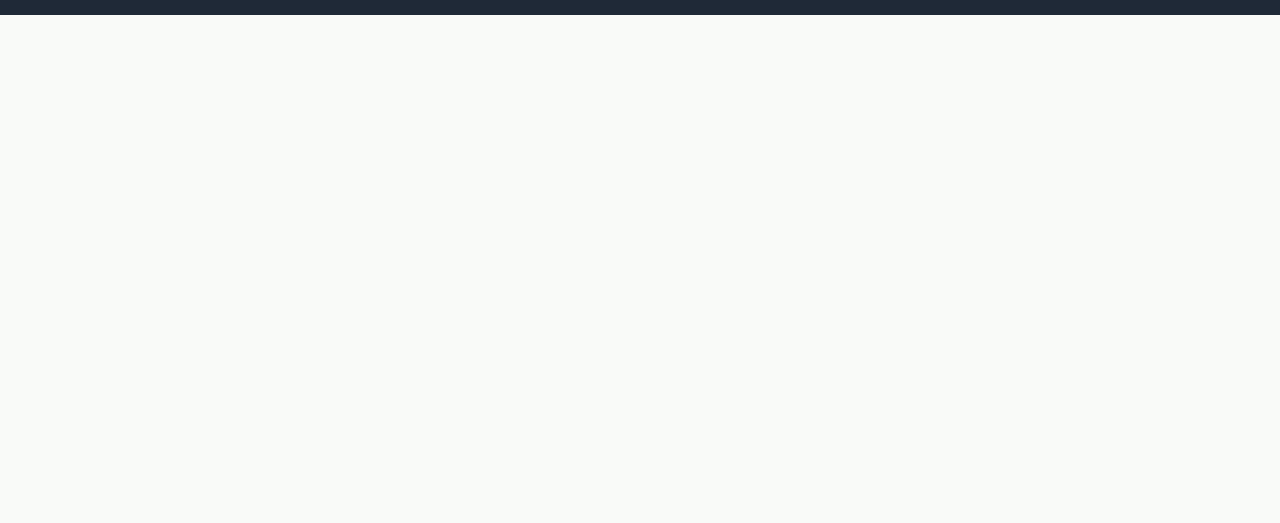
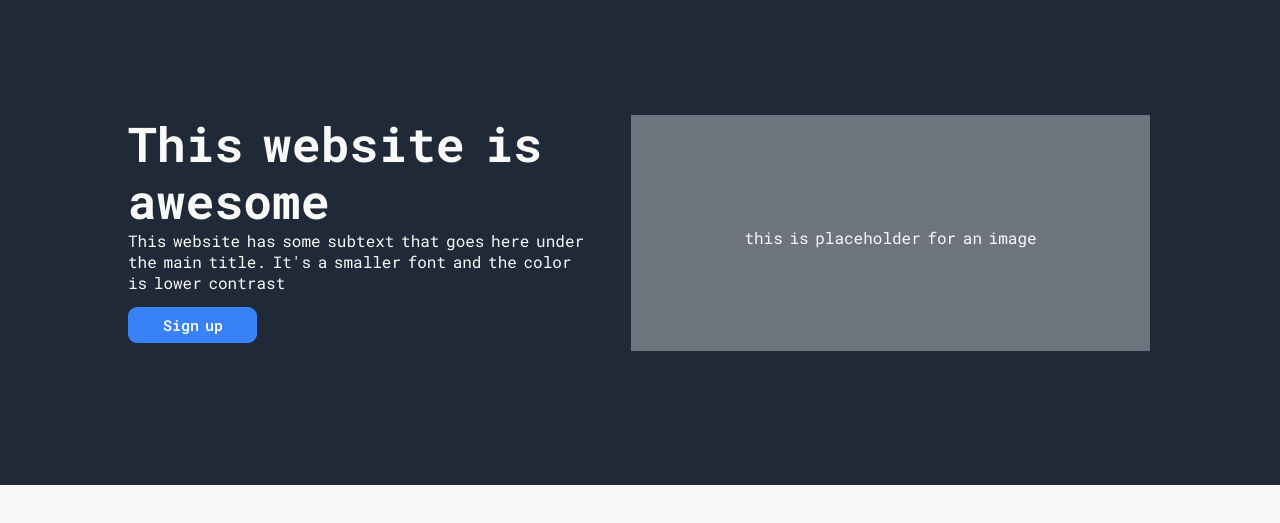
Before and after one commit to matowdev/the-odin-project, a plain HTML site: page Foundations/projects/landing-page/index.html in a window 1280 px wide. Shown: the part 51-574 px from the top of the page. Drawn offline with Linux system fonts and the light colour scheme.

Commit message:
[PROJ-LP/cont] Add <hero /> section
Organizing/entering "hero" section, according to "PP".

Foundation(s) path

```diff
--- a/Foundations/projects/landing-page/css/btns.css
+++ b/Foundations/projects/landing-page/css/btns.css
@@ -1,11 +1,11 @@
 .btn {
-  border-radius: 100px;
-  padding: 15px 40px;
+  border-radius: 9px;
+  padding: 8px 34px 8px 35px;
   max-width: 200px;
   max-height: 80px;
   font-family: var(--roboto-mono), Verdana, sans-serif;
   font-weight: var(--semibold);
-  font-size: 14px;
+  font-size: 15px;
   color: var(--main-white);
   background-color: var(--blue);
   outline: none;
--- a/Foundations/projects/landing-page/css/global-page.css
+++ b/Foundations/projects/landing-page/css/global-page.css
@@ -21,6 +21,10 @@ ul {
   margin: 0;
   padding: 0;
   font-weight: normal;
+}
+
+a {
+  text-decoration: none;
 }
 
 ol,
--- /dev/null
+++ b/Foundations/projects/landing-page/css/hero.css
@@ -0,0 +1,72 @@
+.hero {
+  padding-top: 100px;
+  padding-bottom: 100px;
+  min-height: 470px;
+  background-color: var(--main-dark);
+}
+
+.hero__content-wrap {
+  display: flex;
+  gap: 20px 44px;
+}
+
+.hero__content {
+  display: flex;
+  flex-direction: column;
+  align-items: flex-start;
+  margin-left: -2px;
+  max-width: 45%;
+}
+
+.hero__title {
+  margin-bottom: 1px;
+  font-weight: var(--bold);
+  font-size: 48px;
+  line-height: 57px;
+  word-spacing: -9px;
+  color: var(--main-white);
+}
+
+.hero__text {
+  margin-bottom: 14px;
+  word-spacing: -3px;
+  color: var(--main-white);
+}
+
+.hero__btns-wrap {
+  display: flex;
+  flex-wrap: wrap;
+  gap: 15px 20px;
+}
+
+.btn.hero__btn {
+  min-width: 129px;
+  word-spacing: -3px;
+}
+
+.hero__image {
+  display: flex;
+  justify-content: center;
+  align-items: center;
+  flex-grow: 1;
+  /* max-width: 100%; */
+  min-height: 236px;
+  background-color: var(--gray);
+}
+
+.hero__image-desc {
+  padding: 10px 30px 1px;
+  text-align: center;
+  word-spacing: -3px;
+  color: var(--main-white);
+}
+
+@media (max-width: 768px) {
+  .hero__content-wrap {
+    flex-wrap: wrap;
+  }
+
+  .hero__content {
+    max-width: 100%;
+  }
+}
--- a/Foundations/projects/landing-page/css/style.css
+++ b/Foundations/projects/landing-page/css/style.css
@@ -3,3 +3,4 @@
 @import url("global-page.css");
 @import url("btns.css");
 @import url("header.css");
+@import url("hero.css");
--- a/Foundations/projects/landing-page/css/variables.css
+++ b/Foundations/projects/landing-page/css/variables.css
@@ -11,12 +11,13 @@
   --semibold: 600;
   --bold: 700;
   --default-fs: 16px;
-  --default-lh: 22px;
+  --default-lh: normal;
 
   /* colors */
   --main-dark: #1f2937;
   --main-white: #f9faf8;
   --gray-white: #e5e7eb;
+  --gray: #6d747d;
   --blue: #3882f6;
   --black: #000;
   --white: #fff;
--- a/Foundations/projects/landing-page/index.html
+++ b/Foundations/projects/landing-page/index.html
@@ -37,11 +37,16 @@
       <div class="container hero__container">
         <div class="hero__content-wrap">
           <div class="hero__content">
-            <h2></h2>
-            <p></p>
-            <a href=""></a>
+            <h2 class="hero__title">This website is awesome</h2>
+            <p class="text hero__text">This website has some subtext that goes here under the main title. It's a smaller
+              font and the color is lower contrast</p>
+            <div class="hero__btns-wrap">
+              <a class="btn hero__btn" href="#" role="button">Sign up</a>
+            </div>
           </div>
-          <div class="hero__image"></div>
+          <div class="hero__image">
+            <span class="hero__image-desc">this is placeholder for an image</span>
+          </div>
         </div>
       </div>
     </section>
```
